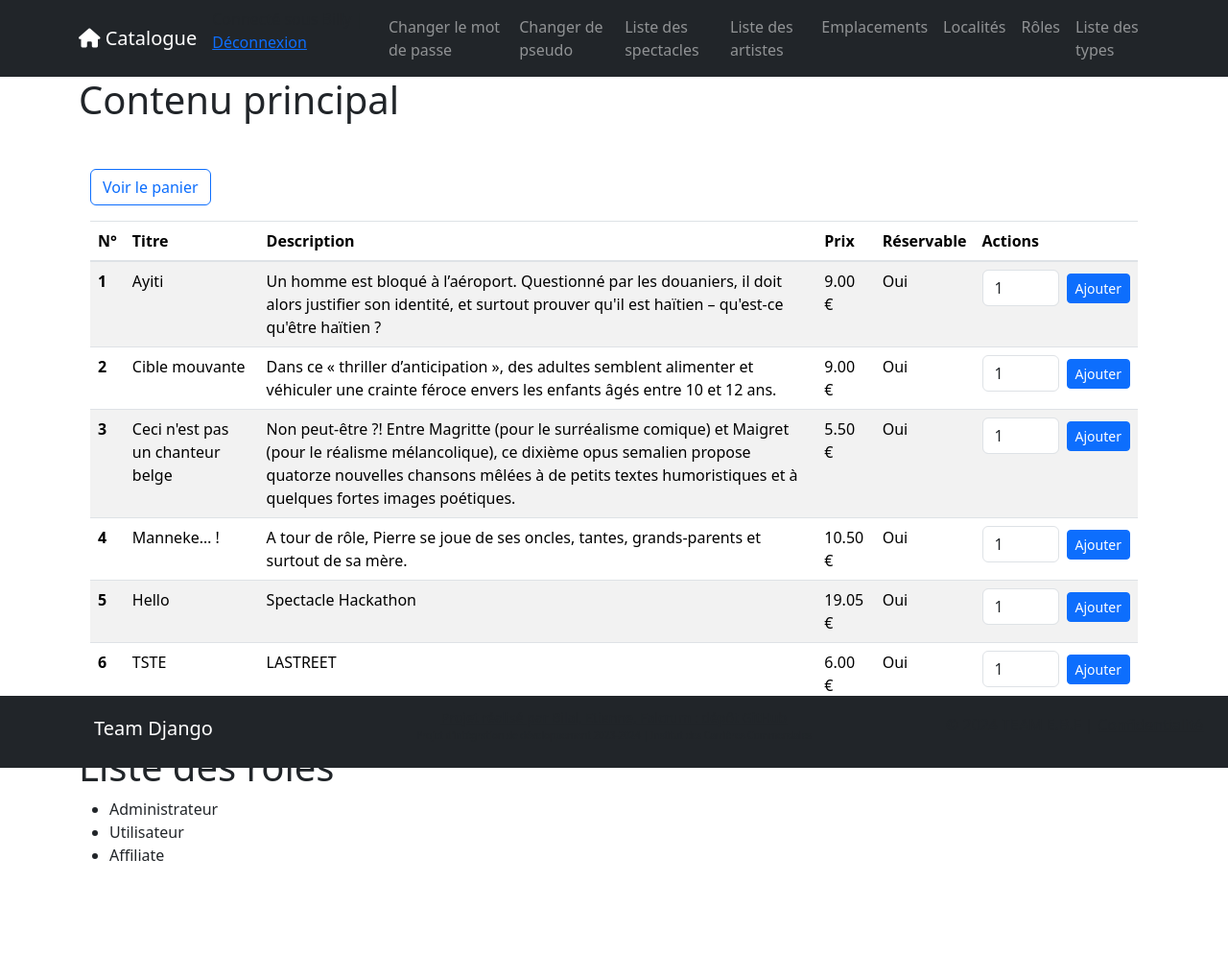
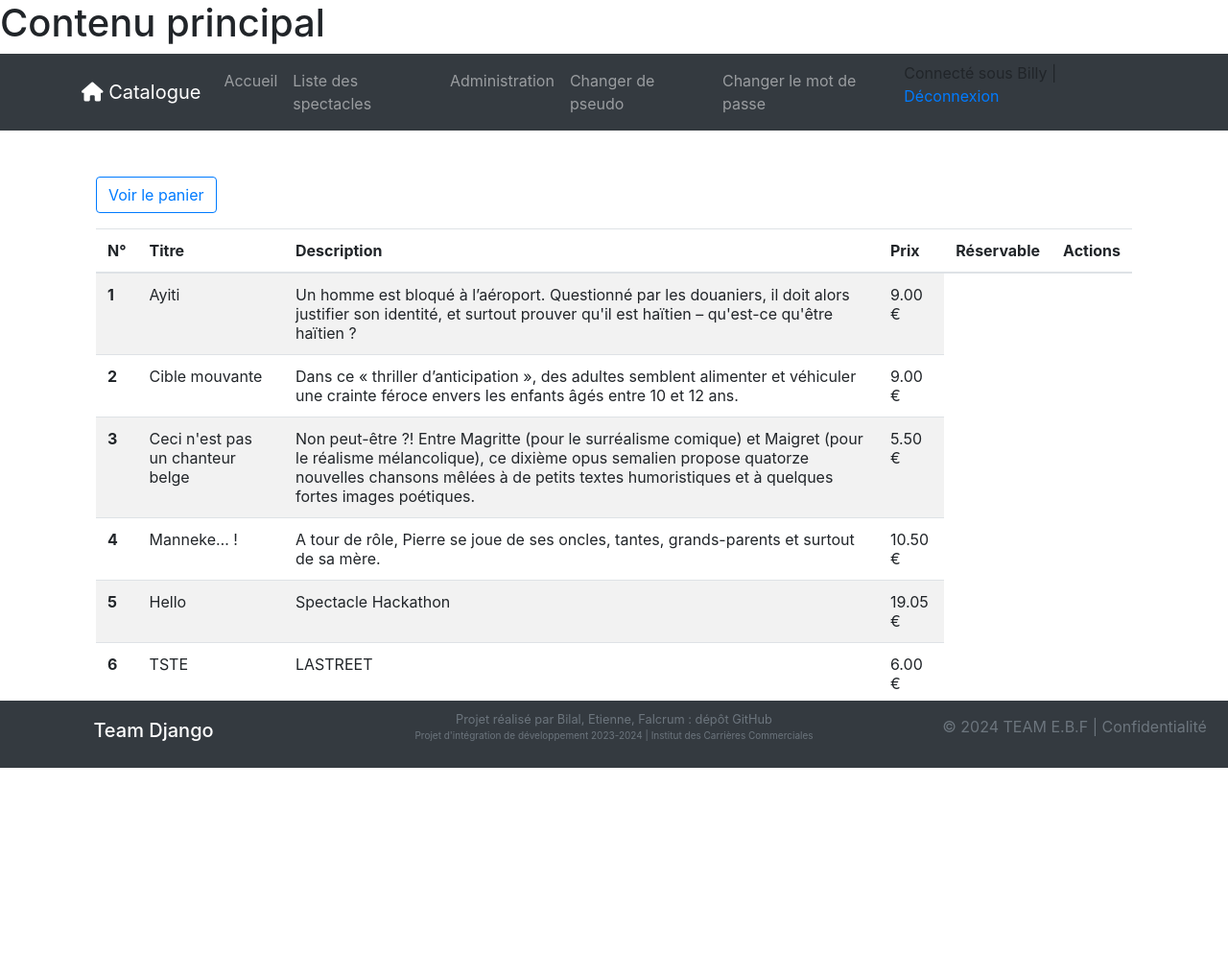
Before and after one commit to Billyma21/reservations-master, a Django app: page / in a window 1280 px wide. Shown: the whole page at 96% size. After the commit the page ends 800 px from the top, so only its background shows below. Run offline with Django 3.2, Linux system fonts and the light colour scheme; a user stored in the database is signed in; data comes from the database, SQL or seed files in the repository; both versions use the stored data as it was after the commit; some libraries are stand-ins or nearby versions.

Commit message:
ajout des onglets dans la navbar

```diff
--- a/catalogue/templates/home/index.html
+++ b/catalogue/templates/home/index.html
@@ -1,4 +1,4 @@
-{% extends 'layouts/base.html' %}
+
 
 {% block content %}
 
@@ -7,7 +7,6 @@
 <h1>Contenu principal</h1>
 {% include 'show/index.html' with shows=shows %}
 
-{% include 'role/index.html' with roles=roles %}
 
 
 {% endblock %}
--- a/catalogue/templates/layouts/base.html
+++ b/catalogue/templates/layouts/base.html
@@ -1,14 +1,16 @@
 <!DOCTYPE html>
 <html lang="fr">
     <head>
-    <meta charset="utf-8">
+        <meta charset="utf-8" />
         <title>{% block title %}{% endblock title %}</title>
         <!-- Bootstrap core CSS -->
-    <link href="https://maxcdn.bootstrapcdn.com/bootstrap/4.4.1/css/bootstrap.min.css" rel="stylesheet">
+        <link
+            href="https://maxcdn.bootstrapcdn.com/bootstrap/4.4.1/css/bootstrap.min.css"
+            rel="stylesheet"
+        />
         <!-- Font Awesome -->
         <script src="https://kit.fontawesome.com/10b9094114.js"></script>
         <style>
-
             body {
                 padding-bottom: 100px;
             }
@@ -32,62 +34,91 @@
         <!------------------- Navbar - Bilal Maayoud ----------------------->
         <nav class="navbar sticky-top navbar-expand-lg bg-dark navbar-dark">
             <div class="container">
-        <a class="navbar-brand" href="{% url 'catalogue:home_index' %}"><i class="fas fa-home"></i> Catalogue</a>
-        <button class="navbar-toggler" data-target="#collapsibleNavbar" data-toggle="collapse" type="button">
+                <a class="navbar-brand" href="{% url 'catalogue:home_index' %}"
+                    ><i class="fas fa-home"></i> Catalogue</a
+                >
+                <button
+                    class="navbar-toggler"
+                    data-target="#collapsibleNavbar"
+                    data-toggle="collapse"
+                    type="button"
+                >
                     <span class="navbar-toggler-icon"></span>
                 </button>
                 <div class="collapse navbar-collapse" id="collapsibleNavbar">
                     <ul class="navbar-nav ml-auto">
+                        <li class="nav-item">
+                            <a
+                                class="nav-link"
+                                href="{% url 'catalogue:home_index' %}"
+                                >Accueil</a
+                            >
+                        </li>
+                        <li class="nav-item">
+                            <a
+                                class="nav-link"
+                                href="{% url 'catalogue:show_index' %}"
+                                >Liste des spectacles</a
+                            >
+                        </li>
 
-<!------------------- Auth - Bilal Maayoud ----------------------->
 
-        {% comment %} {% if user.is_authenticated %}
-            <p>Connecté sous {{ user.username }} | <a href="{% url 'accounts:logout' %}">Déconnexion</a></p>
-            {% else %}
-                <p><a href="{% url 'accounts:login' %}">Connexion</a> |
-                <a href="{% url 'accounts:register' %}">Inscription</a></p>
-        {% endif %} {% endcomment %}
+                        <!-- Afficher l'onglet pour les administrateurs uniquement -->
+                        {% if user.is_authenticated and user.is_staff %}
+                        <li class="nav-item">
+                            <a class="nav-link"
+                            href="{% url 'admin:index' %}"
+                            >Administration
+                        </a>
+                        </li>
+                        {% endif %}
 
-<!-------------------FIN - Auth - Bilal Maayoud ----------------------->
-
-                <li>
-                    {% if user.is_authenticated %}
-                    <p>Connecté sous {{ user.username }} | <a href="{% url 'accounts:logout' %}">Déconnexion</a></p>
-                         {% else %}
-                    <p><a href="{% url 'accounts:login' %}">Connexion</a>
-                    <a class="nav-link"  href="{% url 'accounts:register' %}">Inscription</a></p>
-                          {% endif %}
-                </li>
                         <!-------------------BM - Changer pseudo/mot_passe uniquement si user est connecter  ----------------------->
 
                         {% if user.is_authenticated %}
                         <li class="nav-item">
-                    <a href="{% url 'accounts:change_password' %}" class="nav-link">Changer le mot de passe</a>
+                            <a
+                                href="{% url 'accounts:change_username' %}"
+                                class="nav-link"
+                                >Changer de pseudo</a
+                            >
                         </li>
                         <li class="nav-item">
-                    <a href="{% url 'accounts:change_username' %}" class="nav-link">Changer de pseudo</a>
+                            <a
+                                href="{% url 'accounts:change_password' %}"
+                                class="nav-link"
+                                >Changer le mot de passe</a
+                            >
                         </li>
+
                         {% endif %}
                         <!-------------------Fin - Changer pseudo/mot_passe uniquement si user est connecter  ----------------------->
+                        <!------------------- Auth - Bilal Maayoud ----------------------->
+                        <li>
+                            {% if user.is_authenticated %}
+                            <p>
+                                Connecté sous {{ user.username }} |
+                                <a href="{% url 'accounts:logout' %}"
+                                    >Déconnexion</a
+                                >
+                            </p>
+                            {% else %}
+                            <p>
+                                <a href="{% url 'accounts:login' %}"
+                                    >Connexion</a
+                                >
+                                <a
+                                    class="nav-link"
+                                    href="{% url 'accounts:register' %}"
+                                    >Inscription</a
+                                >
+                            </p>
+                            {% endif %}
+                        </li>
+                        <!-------------------FIN - Auth - Bilal Maayoud ----------------------->
 
-                <li class="nav-item">
-                    <a class="nav-link" href="{% url 'catalogue:show_index' %}">Liste des spectacles</a>
-                </li>
-                <li class="nav-item">
-                    <a class="nav-link" href="{% url 'catalogue:artist_index' %}">Liste des artistes</a>
-                </li>
-                <li class="nav-item">
-                    <a class="nav-link" href="{% url 'catalogue:location_index' %}">Emplacements</a>
-                </li>
-                <li class="nav-item">
-                    <a class="nav-link" href="{% url 'catalogue:locality_index' %}">Localités</a>
-                </li>
-                <li class="nav-item">
-                    <a class="nav-link" href="{% url 'catalogue:role_index' %}">Rôles</a>
-                </li>
-                <li class="nav-item">
-                    <a class="nav-link" href="{% url 'catalogue:type_index' %}">Liste des types</a>
-                </li>
+
+
                     </ul>
                 </div>
             </div>
@@ -97,7 +128,6 @@
         <!-- Main Content -->
 
         <div class="container">
-
             {% block content %}
 
             <!--  Content -->
@@ -105,7 +135,6 @@
             <!--  Content -->
 
             {% endblock %}
-
         </div>
 
         <!----------------- Footer - Bilal Maayoud ----------------->
--- a/catalogue/templates/show/index.html
+++ b/catalogue/templates/show/index.html
@@ -1,73 +1,16 @@
-<!-- Bilal Ma - Show/index.html -->
-{% comment %} {% block content %}
-    <h1 class="mb-4">{{ title }}</h1>
-    <a href="{% url 'catalogue:view_cart' %}" class="btn btn-primary">Voir le panier</a>
-    <!-- Tableau des spectacles -->
-    <table id="myTable" class="table">
-        <thead>
-            <tr>
-                <th scope="col">N°</th>
-                <th scope="col">Titre</th>
-                <th scope="col">Description</th>
-                <th scope="col">Prix</th>
-                <th scope="col">Réservable</th>
-                <th scope="col">Actions</th>
-            </tr>
-        </thead>
-        <tbody>
-            {% for show in shows %}
-            <tr>
-                <th scope="row">{{ forloop.counter }}</th>
-                <td>{{ show.title }}</td>
-                <td>{{ show.description }}</td>
-                <td>
-                    {% if show.price %}
-                        {{ show.price }} €
-                    {% else %}
-                        Gratuit
-                    {% endif %}
-                </td>
-                <td>
-                    {% if show.bookable %}
-                        Oui
-                    {% else %}
-                        Non
-                    {% endif %}
-                </td>
-                <td>
-                    <form action="{% url 'catalogue:remove_from_cart' show.id %}" method="post">
-                        {% csrf_token %}
-                        <input type="number" name="quantity" min="1" value="1">
-                        <button type="submit" class="btn btn-primary">Ajouter au panier</button>
-                    </form>
-                </td>
-            </tr>
-            {% endfor %}
-        </tbody>
-    </table>
+<!-- prettier-ignore -->
+{% extends 'layouts/base.html' %}
 
-    <!-- Include jQuery -->
-    <script src="https://code.jquery.com/jquery-3.6.0.min.js"></script>
-
-    <!-- Include DataTables CSS -->
-    <link rel="stylesheet" type="text/css" href="//cdn.datatables.net/1.11.5/css/dataTables.bootstrap5.min.css">
-
-    <!-- Include DataTables JS -->
-    <script src="//cdn.datatables.net/1.11.5/js/jquery.dataTables.min.js"></script>
-
-    <!-- Initialize DataTable -->
-    <script>
-        $(document).ready( function () {
-            $('#myTable').DataTable();
-        } );
-    </script>
-{% endblock %} {% endcomment %}
 
 
 {% block content %}
 <div class="container mt-5">
     <h1 class="mb-4">{{ title }}</h1>
-    <a href="{% url 'catalogue:view_cart' %}" class="btn btn-outline-primary mb-3">Voir le panier</a>
+    <a
+        href="{% url 'catalogue:view_cart' %}"
+        class="btn btn-outline-primary mb-3"
+        >Voir le panier</a
+    >
 
     <!-- Tableau des spectacles -->
     <table id="myTable" class="table table-striped">
@@ -88,28 +31,32 @@
                 <td>{{ show.title }}</td>
                 <td>{{ show.description }}</td>
                 <td>
-                    {% if show.price %}
-                        {{ show.price }} €
-                    {% else %}
-                        Gratuit
-                    {% endif %}
+                    {% if show.price %} {{ show.price }} € {% else %} Gratuit {%
+                    endif %}
                 </td>
+                <td>{% if show.bookable %} Oui {% else %} Non {% endif %}</td>
                 <td>
-                    {% if show.bookable %}
-                        Oui
-                    {% else %}
-                        Non
-                    {% endif %}
-                </td>
-                <td>
-                    <form action="{% url 'catalogue:remove_from_cart' show.id %}" method="post" class="d-flex align-items-center">
+                    <form
+                        action="{% url 'catalogue:remove_from_cart' show.id %}"
+                        method="post"
+                        class="d-flex align-items-center"
+                    >
                         {% csrf_token %}
-                        <input type="number" name="quantity" min="1" value="1" class="form-control me-2" style="width: 80px;">
-                        <button type="submit" class="btn btn-sm btn-primary">Ajouter</button>
+                        <input
+                            type="number"
+                            name="quantity"
+                            min="1"
+                            value="1"
+                            class="form-control me-2"
+                            style="width: 80px"
+                        />
+                        <button type="submit" class="btn btn-sm btn-primary">
+                            Ajouter
+                        </button>
                     </form>
                 </td>
             </tr>
-            {% endfor %}
+            {%endif%} {% endfor %}
         </tbody>
     </table>
 </div>
@@ -118,18 +65,25 @@
 <script src="https://code.jquery.com/jquery-3.6.0.min.js"></script>
 
 <!-- Include DataTables CSS -->
-<link rel="stylesheet" type="text/css" href="//cdn.datatables.net/1.11.5/css/dataTables.bootstrap5.min.css">
+<link
+    rel="stylesheet"
+    type="text/css"
+    href="//cdn.datatables.net/1.11.5/css/dataTables.bootstrap5.min.css"
+/>
 
 <!-- Include DataTables JS -->
 <script src="//cdn.datatables.net/1.11.5/js/jquery.dataTables.min.js"></script>
 
 <!-- Initialize DataTable -->
 <script>
-    $(document).ready( function () {
-        $('#myTable').DataTable();
-    } );
+    $(document).ready(function () {
+        $("#myTable").DataTable();
+    });
 </script>
 {% endblock %}
 
 <!-- CSS Bootstrap -->
-<link href="https://cdn.jsdelivr.net/npm/bootstrap@5.3.0-alpha1/dist/css/bootstrap.min.css" rel="stylesheet">
+<link
+    href="https://cdn.jsdelivr.net/npm/bootstrap@5.3.0-alpha1/dist/css/bootstrap.min.css"
+    rel="stylesheet"
+/>
--- a/catalogue/urls.py
+++ b/catalogue/urls.py
@@ -5,7 +5,7 @@
 from django.conf.urls.static import static
 from catalogue.views import index as home_index
 from django.urls import path, include
-# from django.contrib import admin
+from django.contrib import admin
 # from django.urls import path, include
 from . import views
 from .views import *
```
Also changed, not shown: db.sqlite3, 1 other file. Lines whose indentation alone changed are shown as unchanged.
